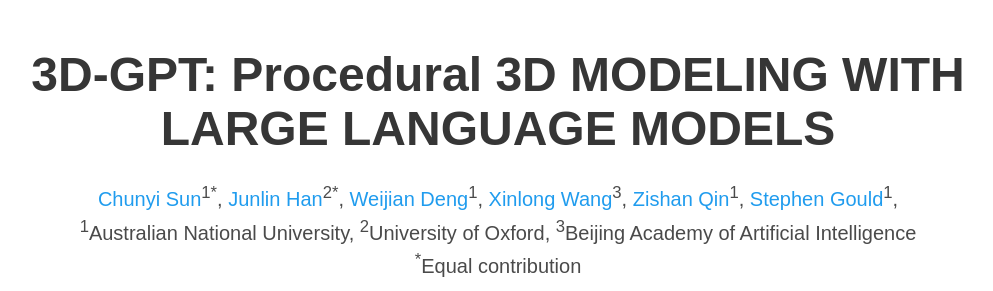
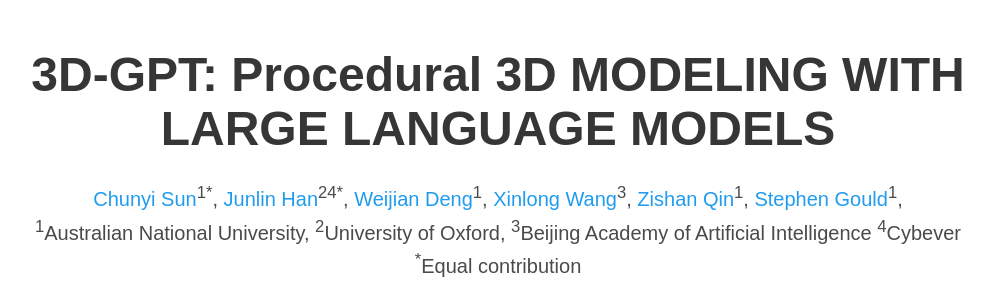
Before and after one commit to Chuny1/Chuny1.github.io, a plain HTML site: page 3DGPT/3dgpt.html in a window 1280 px wide. Shown: the top 291 px of the page, without its empty margins (142-1135 px from the left). Drawn offline with nearby package versions, Linux system fonts and the light colour scheme; some icons are missing; a web font is replaced by a local one.

Commit message:
Update 3dgpt.html

```diff
--- a/3DGPT/3dgpt.html
+++ b/3DGPT/3dgpt.html
@@ -53,7 +53,7 @@
             <span class="author-block">
               <a href="https://chuny1.github.io/">Chunyi Sun</a><sup>1</sup></a><sup>*</sup>,
             <span class="author-block">
-              <a href="https://junlinhan.github.io/">Junlin Han</a><sup>2</sup></a><sup>*</sup>,
+              <a href="https://junlinhan.github.io/">Junlin Han</a><sup>2</sup></a><sup>4</sup></a><sup>*</sup>,
             </span>
             <span class="author-block">
               <a href="https://weijiandeng.xyz/">Weijian Deng</a><sup>1</sup>,
@@ -73,6 +73,7 @@
             <span class="author-block"><sup>1</sup>Australian National University,</span>
             <span class="author-block"><sup>2</sup>University of Oxford,</span>
             <span class="author-block"><sup>3</sup>Beijing Academy of Artificial Intelligence</span>
+            <span class="author-block"><sup>4</sup>Cybever</span>
           </div>
           <div class="is-size-5 publication-authors">
             <span class="author-block"><sup>*</sup>Equal contribution</span>
```
